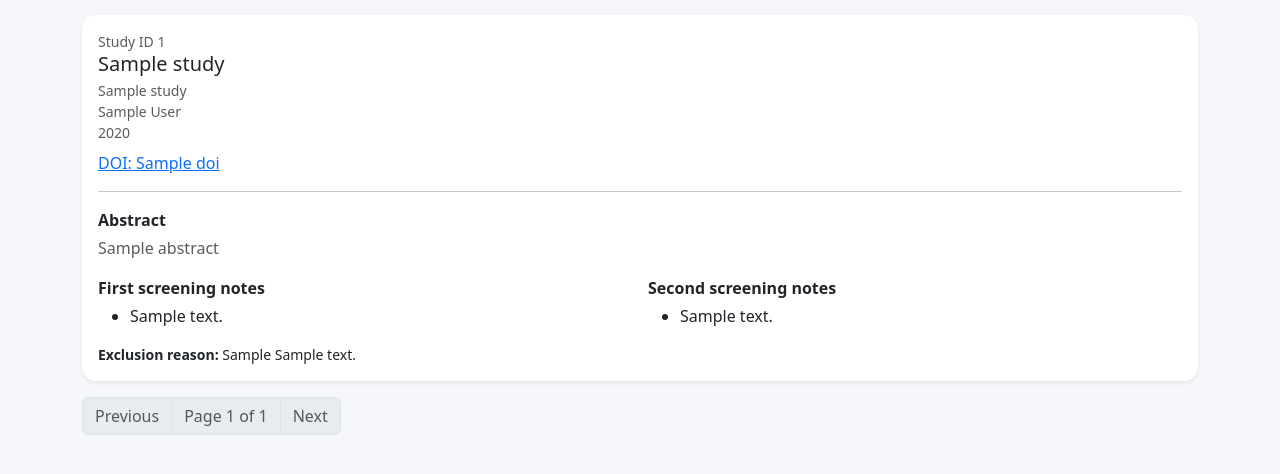
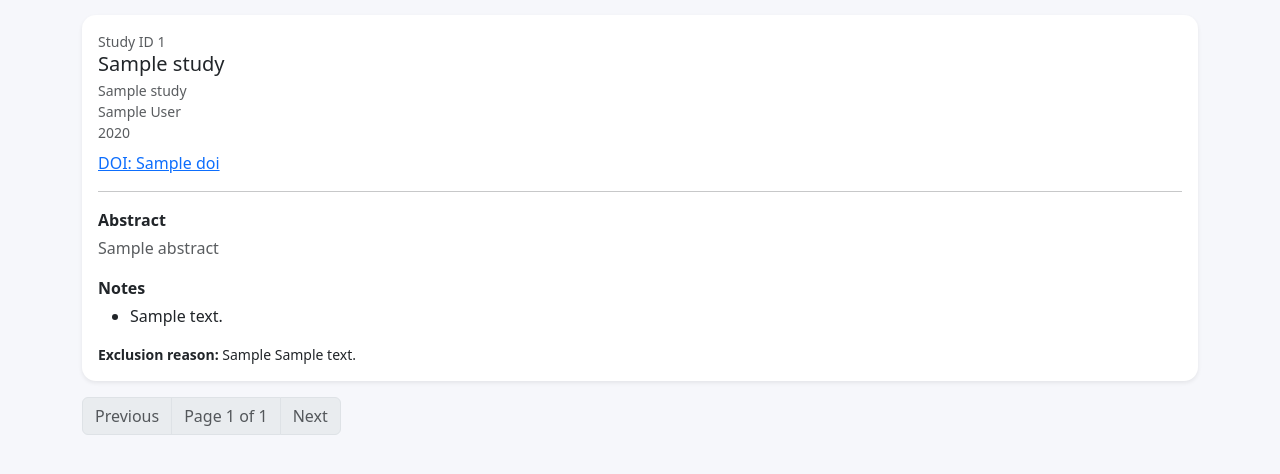
Before and after one commit to DiegoJSN/syst_rev_tool, a Flask app: template templates/first_screening_irrelevant.html in a window 1280 px wide. Shown: the part 209-683 px from the top of the page. Run offline with Flask 3, Linux system fonts and the light colour scheme; the template is opened without the code that fills it: most values are stand-ins (such as "Sample title", 1, 10 or a date in 2020); some libraries are stand-ins or nearby versions.

Commit message:
Simplify notes section in first screening irrelevant view

```diff
--- a/templates/first_screening_irrelevant.html
+++ b/templates/first_screening_irrelevant.html
@@ -62,9 +62,8 @@
               <div class="text-muted" style="white-space: pre-wrap;">{{ study.abstract or "" }}</div>
             </div>
 
-            <div class="row g-3">
-              <div class="col-md-6">
-                <div class="fw-semibold mb-1">First screening notes</div>
+            <div class="mb-3">
+              <div class="fw-semibold mb-1">Notes</div>
               {% if study.first_screening_notes %}
                 <ul class="mb-0">
                   {% for note in study.first_screening_notes.split(";$]") %}
@@ -76,21 +75,6 @@
               {% else %}
                 <div class="text-muted small">No notes.</div>
               {% endif %}
-              </div>
-              <div class="col-md-6">
-                <div class="fw-semibold mb-1">Second screening notes</div>
-                {% if study.second_screening_notes %}
-                  <ul class="mb-0">
-                    {% for note in study.second_screening_notes.split(";$]") %}
-                      {% if note|trim %}
-                        <li>{{ note|trim }}</li>
-                      {% endif %}
-                    {% endfor %}
-                  </ul>
-                {% else %}
-                  <div class="text-muted small">No notes.</div>
-                {% endif %}
-              </div>
             </div>
 
             {% if study.exclusion_reason_hierarchy %}
```
Lines whose indentation alone changed are shown as unchanged.
